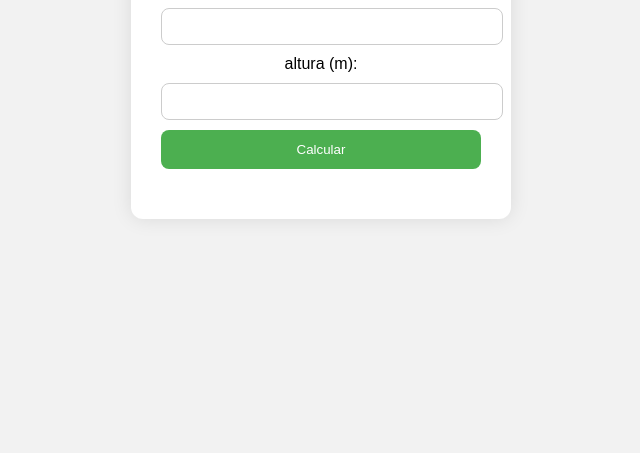
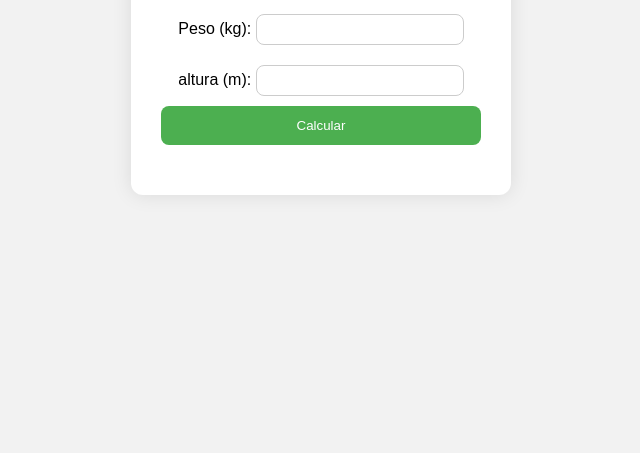
Before and after one commit to Danielferrazdev/Calculadora---IMC, a plain HTML site: page index.html in a window 1280 px wide. Shown: the part 363-816 px from the top of the page, without its empty margins (319-959 px from the left). Drawn offline with Linux system fonts and the light colour scheme.

Commit message:
ajuste dimensao input

```diff
--- a/style.css
+++ b/style.css
@@ -18,8 +18,8 @@ body {
   }
 
   input {
-    width: 100%;
-    padding: 10px;
+    width: 60%;
+    padding: 7px;
     margin: 10px 0;
     border: 1px solid #ccc;
     border-radius: 8px;
```
